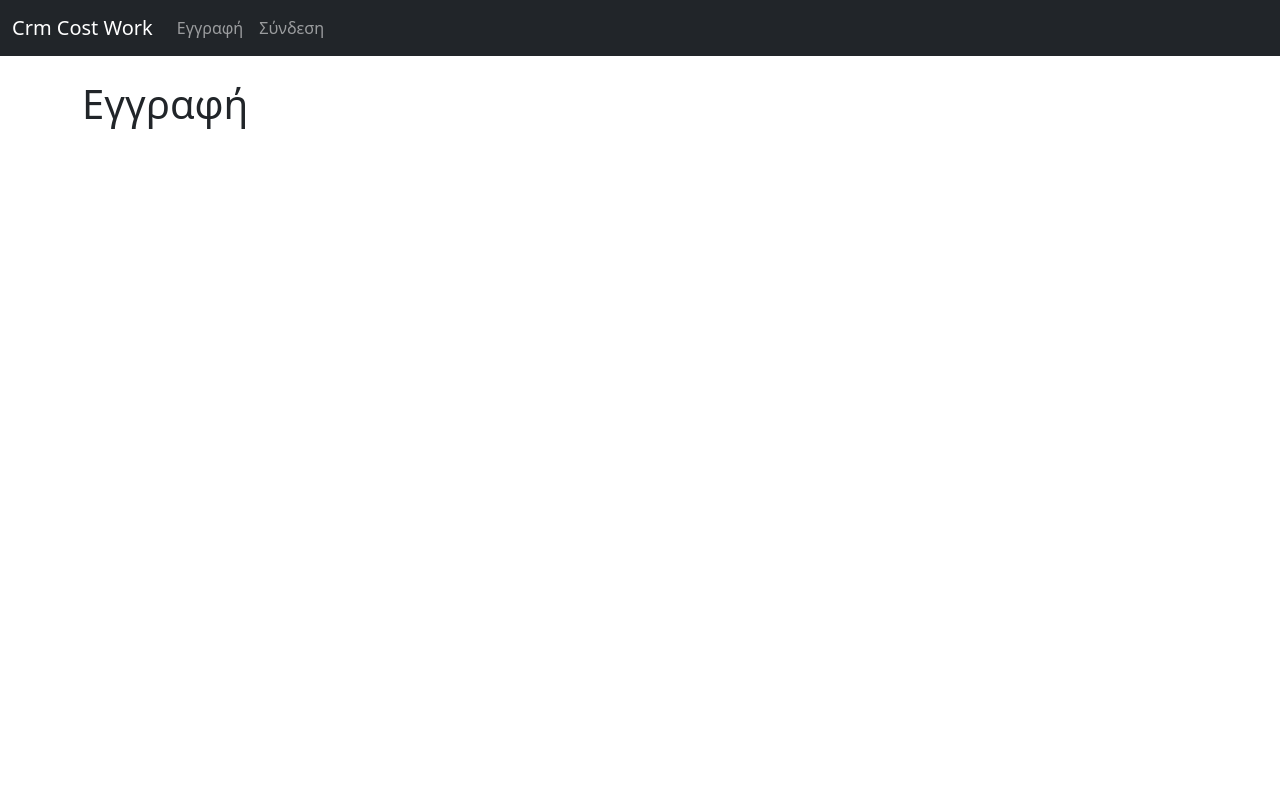
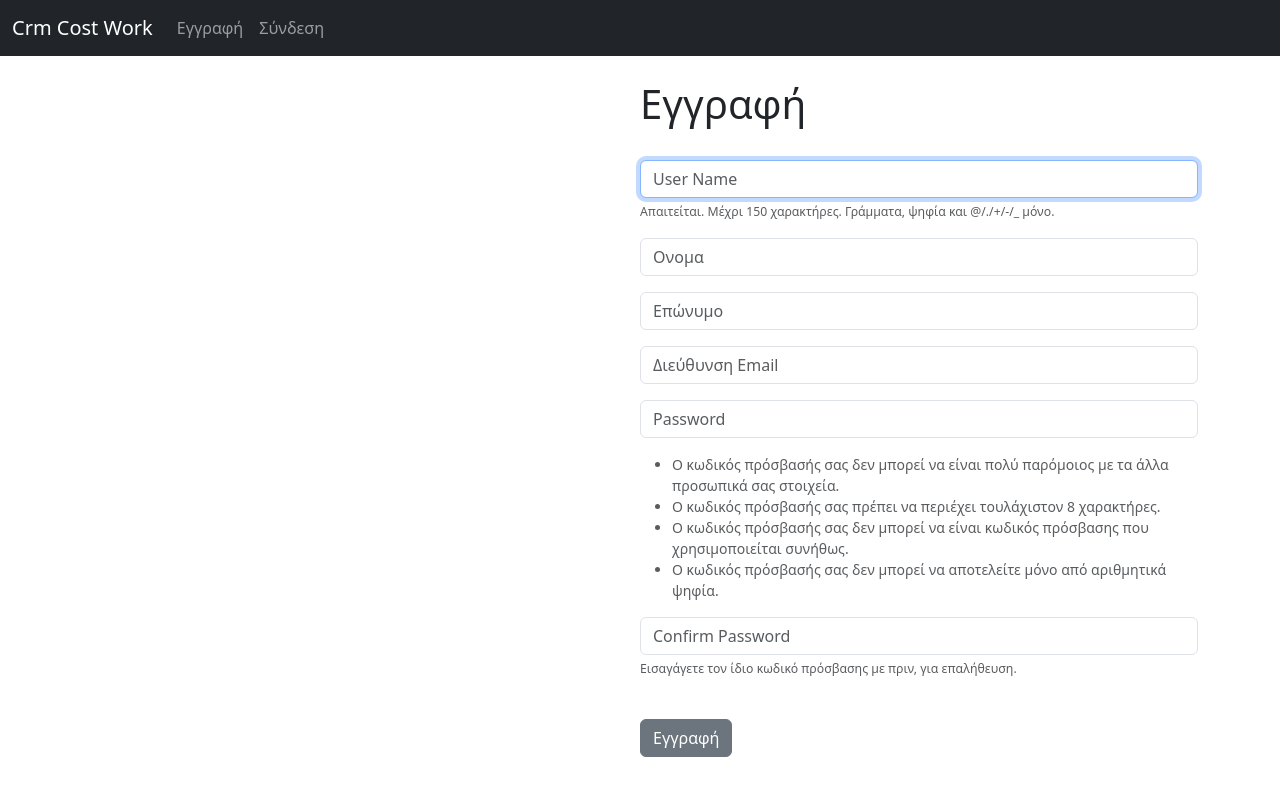
Before and after one commit to gkchef69/CRM-DJ, a Django app: page /register/ in a window 1280 px wide. Run offline with Django 4.2, Linux system fonts and the light colour scheme.

Commit message:
'registration_Finish'

```diff
--- a/website/forms.py
+++ b/website/forms.py
@@ -14,19 +14,19 @@ class SingUpForm(UserCreationForm):
 
 
     def __init__(self, *args, **kwargs):
-        super(SignUpForm, self).__init__(*args, **kwargs)
+        super(SingUpForm, self).__init__(*args, **kwargs)
 
         self.fields['username'].widget.attrs['class'] = 'form-control'
         self.fields['username'].widget.attrs['placeholder'] = 'User Name'
         self.fields['username'].label = ''
-        self.fields['username'].help_text = '<span class="form-text text-muted"><small>Required. 150 characters or fewer. Letters, digits and @/./+/-/_ only.</small></span>'
+        self.fields['username'].help_text = '<span class="form-text text-muted"><small>Απαιτείται. Μέχρι 150 χαρακτήρες. Γράμματα, ψηφία και @/./+/-/_ μόνο.</small></span>'
 
         self.fields['password1'].widget.attrs['class'] = 'form-control'
         self.fields['password1'].widget.attrs['placeholder'] = 'Password'
         self.fields['password1'].label = ''
-        self.fields['password1'].help_text = '<ul class="form-text text-muted small"><li>Your password can\'t be too similar to your other personal information.</li><li>Your password must contain at least 8 characters.</li><li>Your password can\'t be a commonly used password.</li><li>Your password can\'t be entirely numeric.</li></ul>'
+        self.fields['password1'].help_text = '<ul class="form-text text-muted small"><li>Ο κωδικός πρόσβασής σας δεν μπορεί να είναι πολύ παρόμοιος με τα άλλα προσωπικά σας στοιχεία.</li><li>Ο κωδικός πρόσβασής σας πρέπει να περιέχει τουλάχιστον 8 χαρακτήρες.</li><li>Ο κωδικός πρόσβασής σας δεν μπορεί να είναι κωδικός πρόσβασης που χρησιμοποιείται συνήθως.</li><li>Ο κωδικός πρόσβασής σας δεν μπορεί να αποτελείτε μόνο από αριθμητικά ψηφία.</li></ul>'
 
         self.fields['password2'].widget.attrs['class'] = 'form-control'
         self.fields['password2'].widget.attrs['placeholder'] = 'Confirm Password'
         self.fields['password2'].label = ''
-        self.fields['password2'].help_text = '<span class="form-text text-muted"><small>Enter the same password as before, for verification.</small></span>'
+        self.fields['password2'].help_text = '<span class="form-text text-muted"><small>Εισαγάγετε τον ίδιο κωδικό πρόσβασης με πριν, για επαλήθευση.</small></span>'
--- a/website/templates/home.html
+++ b/website/templates/home.html
@@ -12,7 +12,7 @@
 
   <form method="post" action="{% url 'home' %}">
     {% csrf_token %}
-    <form>
+
       <div class="mb-3">
         <input
           type="text"
@@ -38,7 +38,7 @@
             </div> -->
       <button type="submit" class="btn btn-secondary">Σύνδεση</button>
     </form>
-  </form>
+
   {% endif %}
 </div>
 
--- a/website/templates/register.html
+++ b/website/templates/register.html
@@ -1,6 +1,28 @@
 {% extends 'base.html' %}
 {% block content %}
 
-<h1>Εγγραφή</h1>
+<div class="col-md-6 offset-md-6">
+    <h1>Εγγραφή</h1>
+    <br />
+
+    <form method="post" action="">
+        {% csrf_token %}
+        {% if form.errors %}
+			<div class="alert alert-warning alert-dismissible fade show" role="alert">
+			  Your Form Has Errors
+			  {% for field in form %}
+			  	{% if field.errors %}
+			  		{{ field.errors }}
+			  	{% endif %}
+			  {% endfor %}
+			  <button type="button" class="btn-close" data-bs-dismiss="alert" aria-label="Close"></button>
+			</div>
+		{% endif %}
+        {{ form.as_p }}
+
+        <br />
+        <button type="submit" class="btn btn-secondary">Εγγραφή</button>
+    </form>
+</div>
 
 {% endblock %}
--- a/website/views.py
+++ b/website/views.py
@@ -1,6 +1,7 @@
 from django.shortcuts import render, redirect
 from django.contrib.auth import authenticate, login, logout
 from django.contrib import messages
+from .forms import SingUpForm
 
 
 def home(request):
@@ -33,4 +34,20 @@ def logout_user(request):
 
 
 def register_user(request):
-    return render(request, 'register.html', {})
+    if request.method == 'POST':
+        form = SingUpForm(request.POST)
+        if form.is_valid():
+            form.save()
+            # Authenticate and login
+            username = form.cleaned_data['username']
+            password = form.cleaned_data['password1']
+            user = authenticate(username=username, password = password)
+            login(request, user)
+            messages.success(request, "Έχετε εγγραφεί με επιτυχία! Καλως ήρθατε!")
+            return redirect('home')
+    else:
+        form = SingUpForm()
+        return render(request, 'register.html', {'form':form})
+
+
+    return render(request, 'register.html', {'form':form})
```
